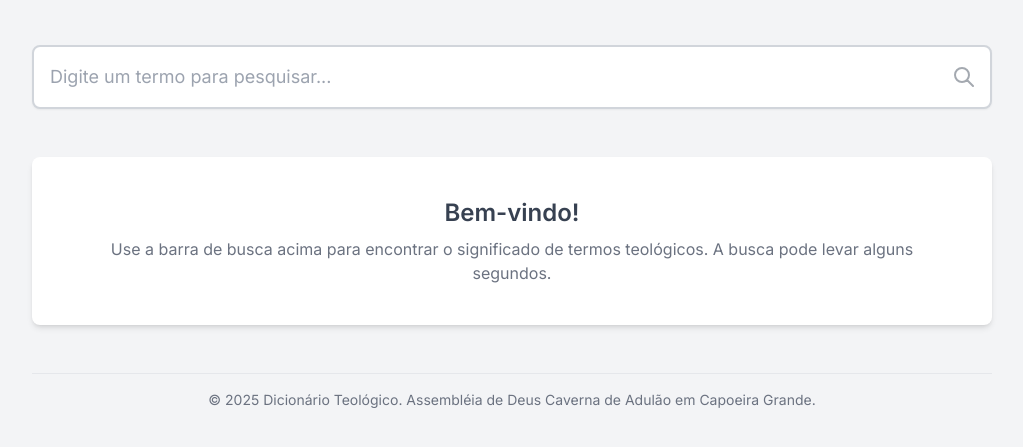
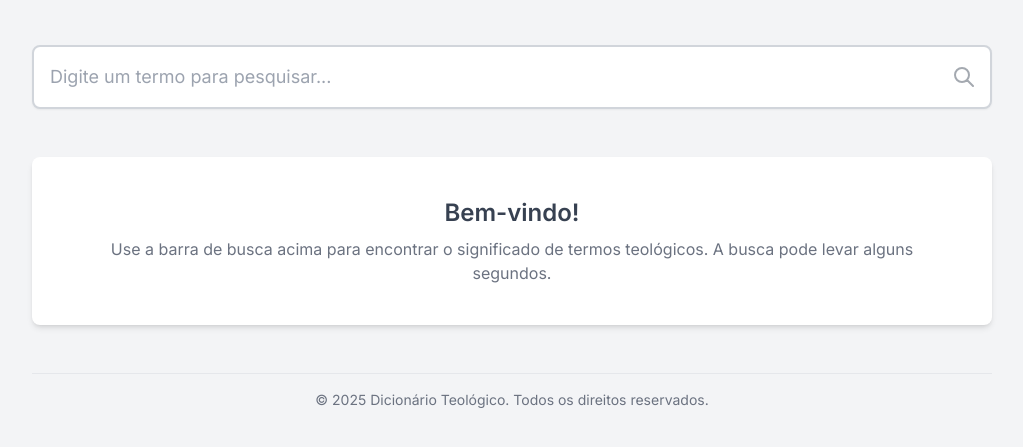
Before and after one commit to AngelinoRebelo/dicionarioteologico-dinamico, a website: page index.html in a window 1280 px wide. Shown: the part 107-554 px from the top of the page, without its empty margins (128-1151 px from the left). Drawn offline with nearby package versions, Linux system fonts and the light colour scheme.

Commit message:
Update index.html

```diff
--- a/index.html
+++ b/index.html
@@ -67,7 +67,7 @@
         </main>
 
         <footer class="text-center mt-12 py-4 border-t border-gray-200">
-            <p class="text-sm text-gray-500">&copy; 2025 Dicionário Teológico. Assembléia de Deus Caverna de Adulão em Capoeira Grande.</p>
+            <p class="text-sm text-gray-500">&copy; 2025 Dicionário Teológico. Todos os direitos reservados.</p>
         </footer>
     </div>
 
```
